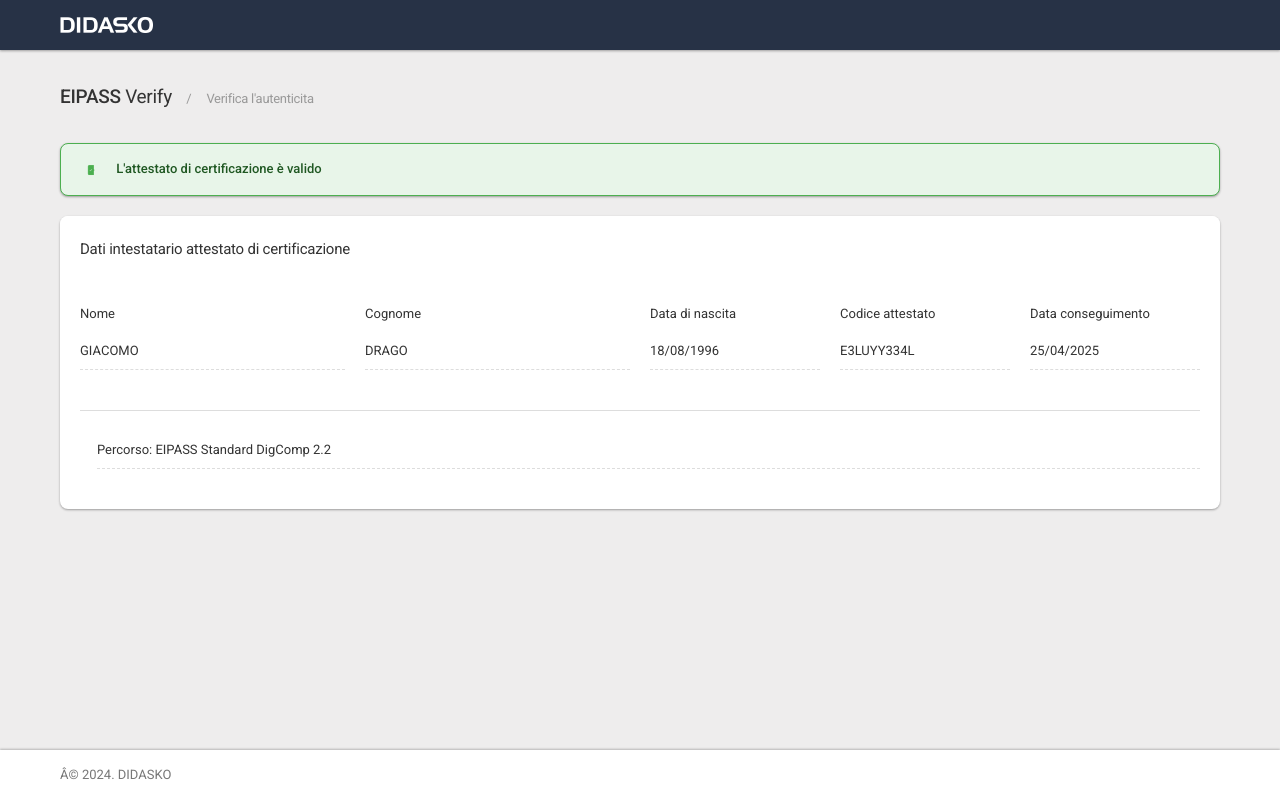
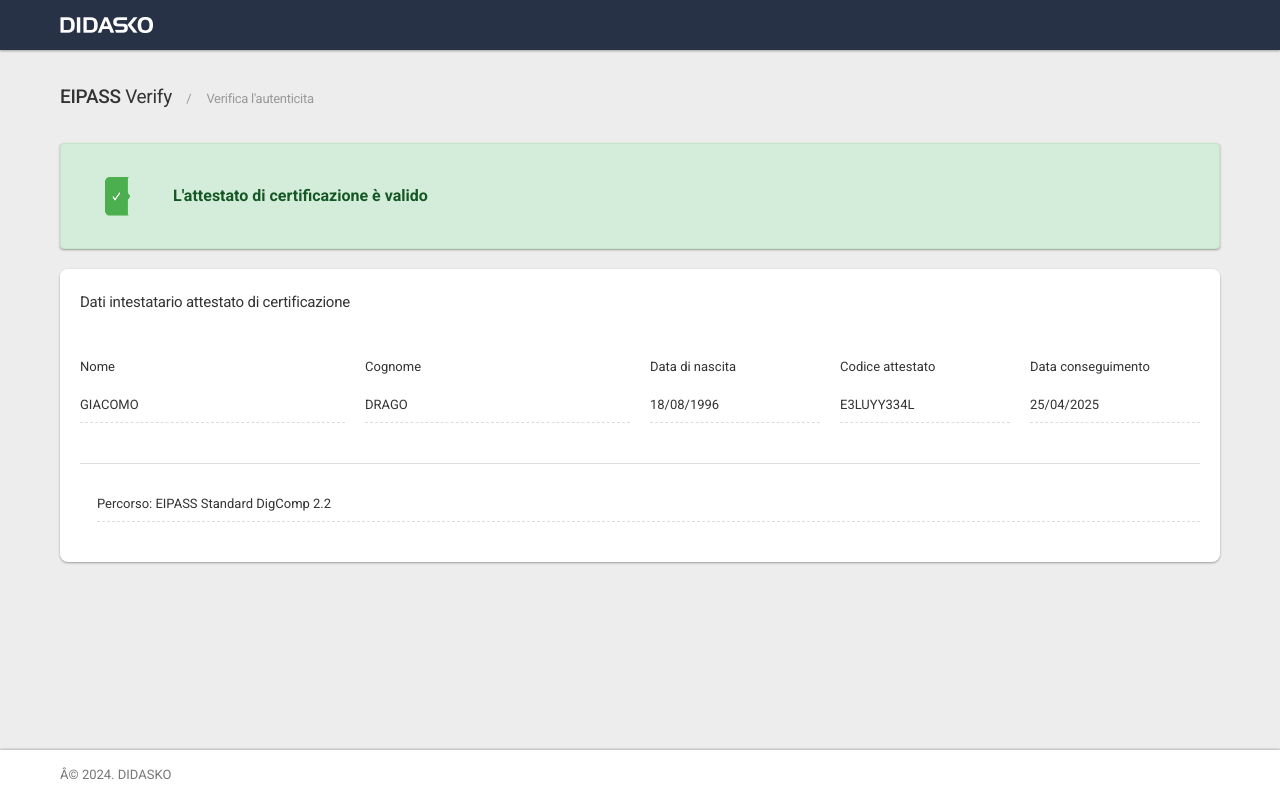
Before and after one commit to didaskoeipass/didaskoeipass-website_form-qrcode_attestato.phpid-E3LUYY334L, a plain HTML site: page index.html in a window 1280 px wide. Drawn offline with Linux system fonts and the light colour scheme; some icons are missing; a web font is replaced by a local one.

Commit message:
Update styles.css

```diff
--- a/styles.css
+++ b/styles.css
@@ -22,17 +22,36 @@
   -moz-osx-font-smoothing: grayscale;
 }
 
-/* ✅ Remove built-in icon decorations */
+/* ✅ Remove default alert icons */
 .alert[class*=alert-]::before,
 .alert[class*=alert-]::after {
   display: none !important;
   content: none !important;
 }
 
-/* ✅ Style for custom PNG icon */
+/* ✅ Style for PNG success icon */
+.alert.alert-success.custom-success {
+  display: flex;
+  align-items: center;
+  padding: 12px 16px;
+  border: 1px solid #c3e6cb;
+  background-color: #d4edda;
+  color: #155724;
+  border-radius: 4px;
+}
+
+/* ✅ Bigger icon */
 .custom-success .custom-icon {
-  width: 20px;
-  height: 20px;
-  margin-right: 12px;
+  width: 80px;
+  height: 80px;
+  margin-right: 16px;
+  flex-shrink: 0;
+}
+
+/* ✅ Style for the success message */
+.custom-success .text-semibold {
+  display: inline-block;
   vertical-align: middle;
+  font-size: 16px;
+  font-weight: 600;
 }
```
